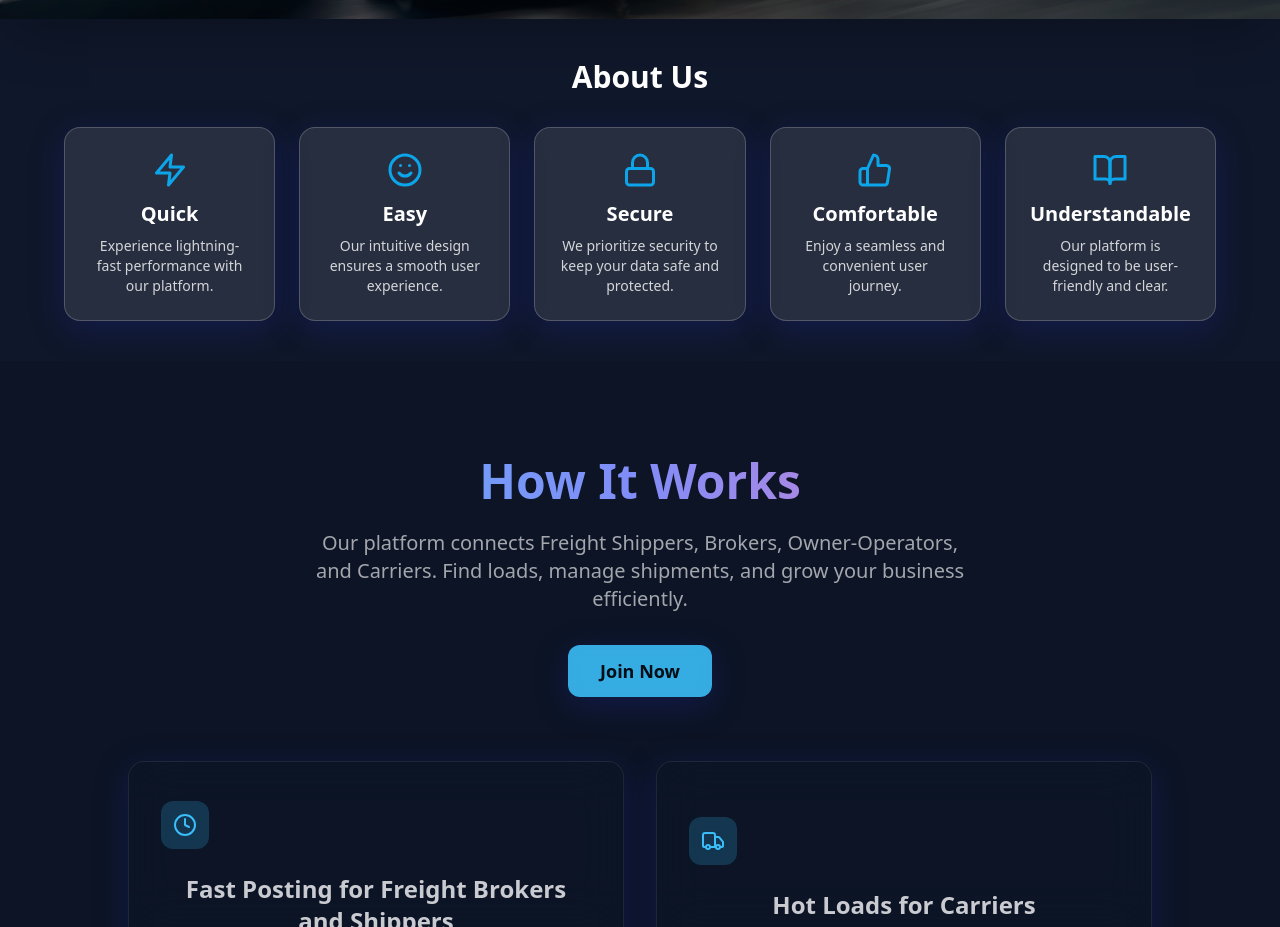
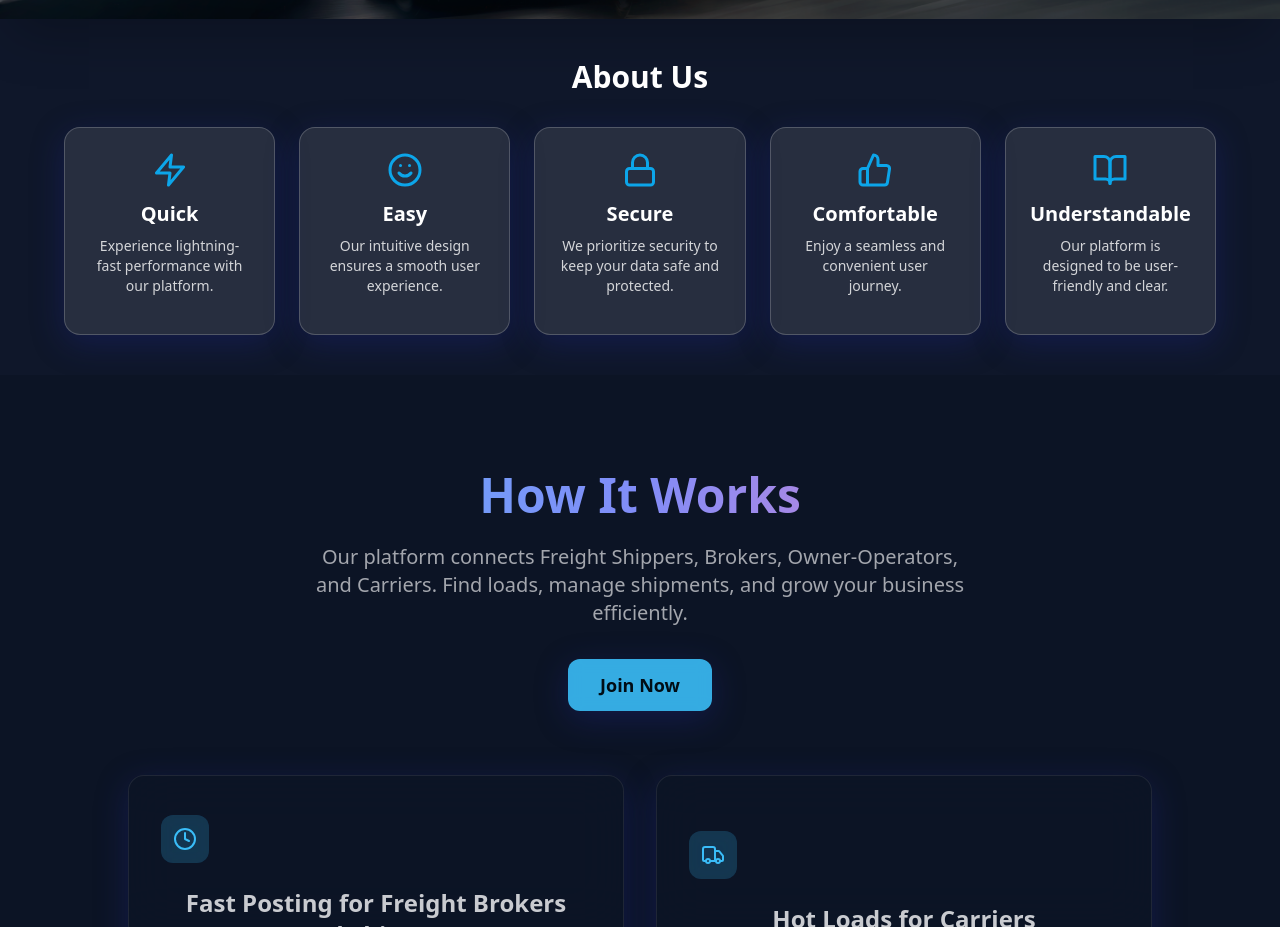
Before and after one commit to abubakirilhomov/acpload, a React (Vite) app: page / in a window 1280 px wide. Shown: the part 861-1788 px from the top of the page. Built offline with nearby package versions, Linux system fonts and the light colour scheme.

Commit message:
Gave min-h to cards

```diff
--- a/src/components/About/About.jsx
+++ b/src/components/About/About.jsx
@@ -22,7 +22,7 @@ const About = ({ ok }) => {
           <Link to="/about-us" key={index} className="group">
             <div
               className="p-6 flex flex-col items-center text-center bg-white/10 rounded-2xl border border-white/20 cursor-pointer select-none
-            shadow-[0_8px_32px_0_rgba(31,38,135,0.37)] text-white hover:scale-105 transition-transform duration-300 group-hover:shadow-lg"
+            shadow-[0_8px_32px_0_rgba(31,38,135,0.37)] text-white hover:scale-105 transition-transform duration-300 group-hover:shadow-lg min-h-52"
             >
               <div className="text-4xl mb-3 text-info">{iconMap[advantage.icon]}</div>
               <h3 className="text-xl font-semibold mb-2">{advantage.title}</h3>
```
